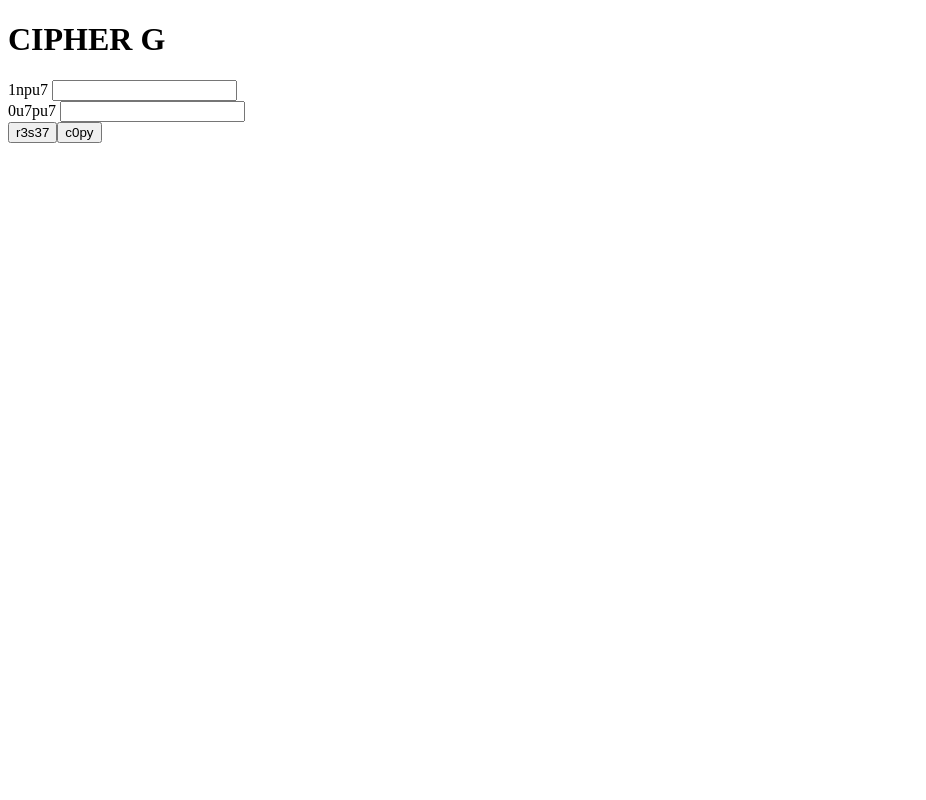
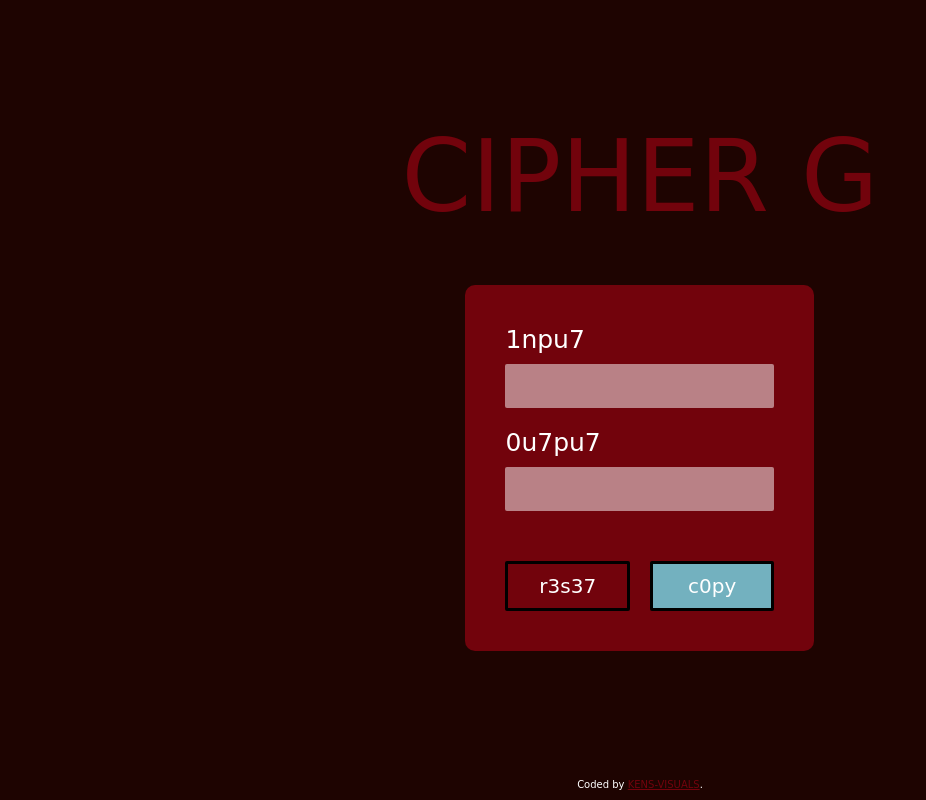
Before and after one commit to kens-visuals/cipher-g, a website: page index.html in a window 1280 px wide. Shown: the whole page, without its empty margins (0-926 px from the left). Drawn offline with Linux system fonts and the light colour scheme; a web font is replaced by a local one.

Commit message:
add full app

```diff
--- a/index.html
+++ b/index.html
@@ -24,19 +24,43 @@
 
         <form action="#" class="cipher__form">
           <div class="cipher__wrapper-input">
-            <label for="name">1npu7</label>
-            <input type="text" name="input" id="input" required />
+            <label for="name" class="cipher__label">1npu7</label>
+            <input
+              type="text"
+              name="input"
+              id="input"
+              class="cipher__input js-input"
+              required
+            />
           </div>
           <div class="cipher__wrapper-input">
-            <label for="email">0u7pu7 </label>
-            <input type="text" name="output" id="output" />
+            <label for="email" class="cipher__label">0u7pu7</label>
+            <input
+              type="text"
+              name="output"
+              id="output"
+              class="cipher__input js-input"
+              disabled
+            />
           </div>
-          <div class="form-example">
-            <button class="cipher__btn cipher__btn--reset">r3s37</button
-            ><button class="cipher__btn cipher__btn--copy">c0py</button>
+
+          <div class="cipher__wrapper-btns">
+            <button class="cipher__btn cipher__btn--reset js-btn">r3s37</button>
+            <button class="cipher__btn cipher__btn--copy js-btn">c0py</button>
           </div>
         </form>
       </main>
     </div>
+
+    <footer class="cipher__footer">
+      Coded by
+      <a
+        class="cipher__footer-link"
+        href="https://github.com/kens-visuals"
+        target="_blank"
+      >
+        Kens-Visuals</a
+      >.
+    </footer>
   </body>
 </html>
--- a/js/script.js
+++ b/js/script.js
@@ -0,0 +1,35 @@
+const btns = document.querySelectorAll('.js-btn');
+const inputs = document.querySelectorAll('.js-input');
+
+const [resetBtn, copyBtn] = btns;
+const [input, output] = inputs;
+
+const mrRobot = function (str) {
+  output.value = str
+    .toUpperCase()
+    .trim()
+    .split(' ')
+    .map((el) =>
+      el
+        .replace(/A/gi, '4')
+        .replace(/E/gi, '3')
+        .replace(/I/gi, '1')
+        .replace(/O/gi, '0')
+        .replace(/S/gi, '5')
+        .replace(/T/gi, '7')
+    )
+    .join(' ');
+};
+
+const resetAll = () => inputs.forEach((input) => (input.value = ''));
+const copy = function () {
+  input.select();
+  input.setSelectionRange(0, 99999);
+
+  navigator.clipboard.writeText(input.value);
+};
+
+input.addEventListener('input', (e) => mrRobot(e.target.value));
+resetBtn.addEventListener('click', resetAll);
+copyBtn.addEventListener('click', copy);
+window.addEventListener('load', resetAll);
--- a/scss/_base.scss
+++ b/scss/_base.scss
@@ -1,6 +1,8 @@
 $color-primary: hsl(355, 95%, 23%);
 $color-primary--dark: hsl(6, 94%, 6%);
 $color-secondary: hsl(191, 37%, 60%);
+$color-secondary--light: hsl(0, 0%, 100%);
+$color-tertiary: hsl(0, 0%, 0%);
 
 *,
 *::before,
@@ -45,12 +47,14 @@ html {
 
 body {
   min-height: 100vh;
-  background-color: rgba($color-primary--dark, 0.5);
-  background-image: url('../f1dabb830221c167f3e28d27ca096fdc6a8a8575r1-444-250_00.png');
+  color: $color-secondary--light;
+  background-color: $color-primary--dark;
   background-repeat: no-repeat;
   background-size: cover;
   font-size: 1.6rem;
   font-family: 'Bungee Inline', cursive;
   text-rendering: optimizeSpeed;
-  line-height: 1.5;
+  display: grid;
+  grid-template-rows: 1fr auto;
+  justify-items: center;
 }
--- a/scss/_components.scss
+++ b/scss/_components.scss
@@ -1,19 +1,93 @@
 @use './base' as *;
 
-.attribution {
+.cipher {
+  &__main {
+    margin: 5rem 0;
+    display: flex;
+    align-items: center;
+    flex-direction: column;
+  }
+
+  &__heading {
+    color: $color-primary;
+    font-size: clamp(5.7rem, 13vw, 10rem);
+    font-weight: normal;
+    margin-bottom: 5rem;
+  }
+
+  &__form {
+    background-color: $color-primary;
+    border-radius: 1rem;
+    padding: 4rem;
+
+    & > *:not(:last-child) {
+      margin-bottom: 2rem;
+    }
+  }
+
+  &__label {
+    font-size: 2.5rem;
+    margin-bottom: 1rem;
+  }
+
+  &__input {
+    background-color: rgba($color-secondary--light, 0.5);
+    font-size: 2rem;
+    border: 0;
+    border-radius: 0.2rem;
+    padding: 1rem;
+    transition: all 0.2s;
+
+    &:focus-visible {
+      outline: 0.5rem solid $color-primary--dark;
+    }
+
+    &:disabled {
+      color: $color-tertiary;
+    }
+  }
+
+  &__btn {
+    width: 47%;
+    color: $color-secondary--light;
+    background: unset;
+    font-size: 2rem;
+    border-radius: 0.2rem;
+    border: 0.3rem solid $color-tertiary;
+    padding: 1rem 0;
+    cursor: pointer;
+    transition: all 0.3s;
+
+    &--reset {
+      &:hover {
+        color: rgba($color-secondary--light, 0.7);
+      }
+    }
+
+    &--copy {
+      background-color: $color-secondary;
+
+      &:hover {
+        background-color: rgba($color-secondary, 0.7);
+      }
+    }
+  }
+
+  &__footer {
     font-size: 1rem;
     text-align: center;
     margin-block: 1rem;
 
-  &__link:link,
-  &__link:visited {
+    &-link:link,
+    &-link:visited {
       text-transform: uppercase;
-    // color: $color-primary--light;
+      color: $color-primary;
       transition: all 0.3s;
     }
 
-  &__link:hover,
-  &__link:active {
-    // color: $color-secondary;
+    &-link:hover,
+    &-link:active {
+      color: $color-secondary--light;
     }
   }
+}
--- a/scss/_layout.scss
+++ b/scss/_layout.scss
@@ -0,0 +1,20 @@
+.container {
+  width: 90%;
+  max-width: 80rem;
+  display: flex;
+  align-items: center;
+  justify-content: center;
+}
+
+.cipher__wrapper {
+  &-input {
+    display: flex;
+    flex-direction: column;
+  }
+
+  &-btns {
+    margin-top: 5rem;
+    display: flex;
+    gap: 2rem;
+  }
+}
```
Also changed, not shown: css/style.css, 1 other file. Lines whose indentation alone changed are shown as unchanged.
